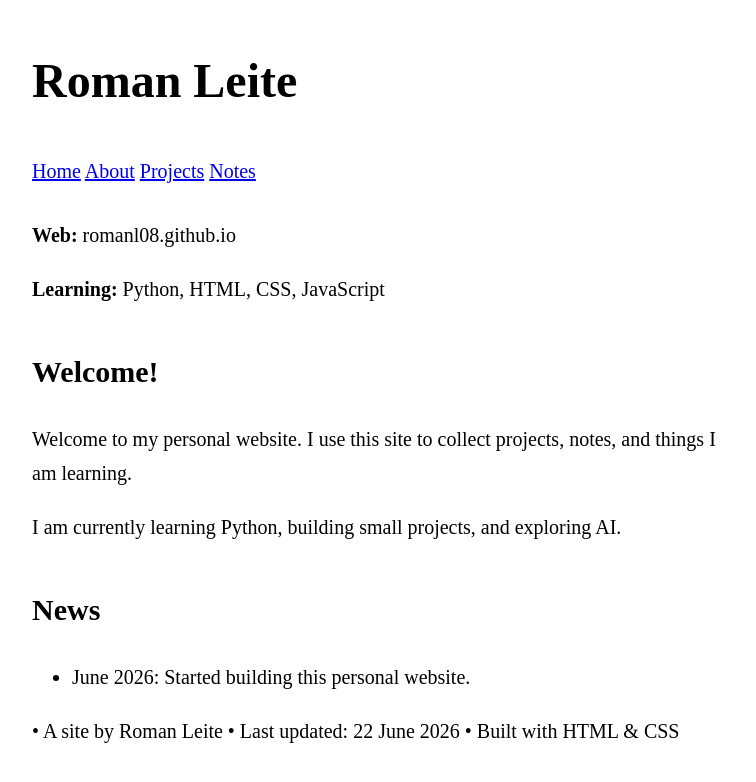
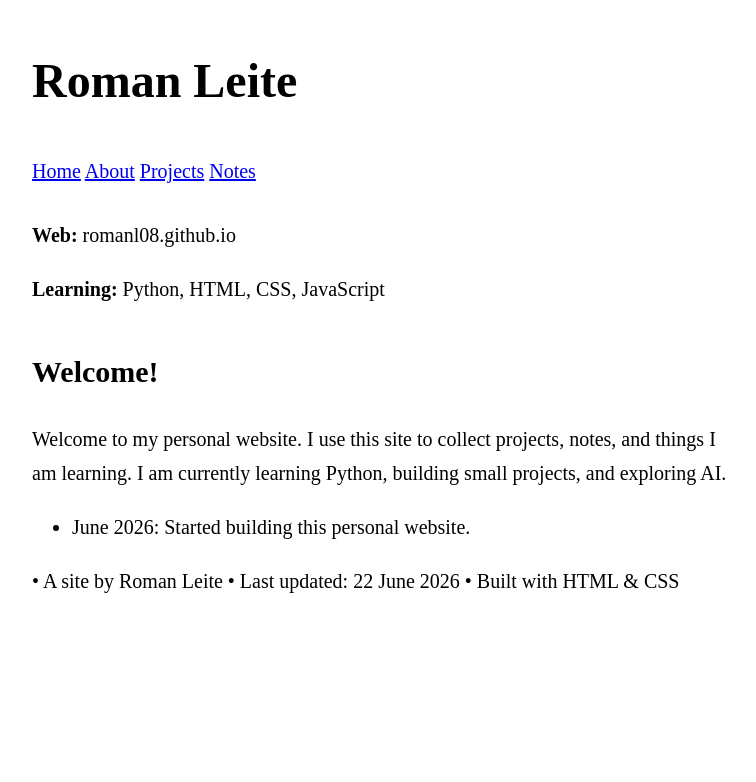
Before and after one commit to RomanL08/RomanL08.github.io, a plain HTML site: page index.html in a window 1280 px wide. Shown: the whole page, without its empty margins (258-1014 px from the left). Drawn offline with Linux system fonts and the light colour scheme.

Commit message:
Update index.html

```diff
--- a/index.html
+++ b/index.html
@@ -25,14 +25,8 @@
 
 <p>
     Welcome to my personal website. I use this site to collect projects,
-    notes, and things I am learning.
+    notes, and things I am learning. I am currently learning Python, building small projects, and exploring AI.
 </p>
-
-<p>
-    I am currently learning Python, building small projects, and exploring AI.
-</p>
-
-<h2>News</h2>
 
 <ul>
     <li>June 2026: Started building this personal website.</li>
```
